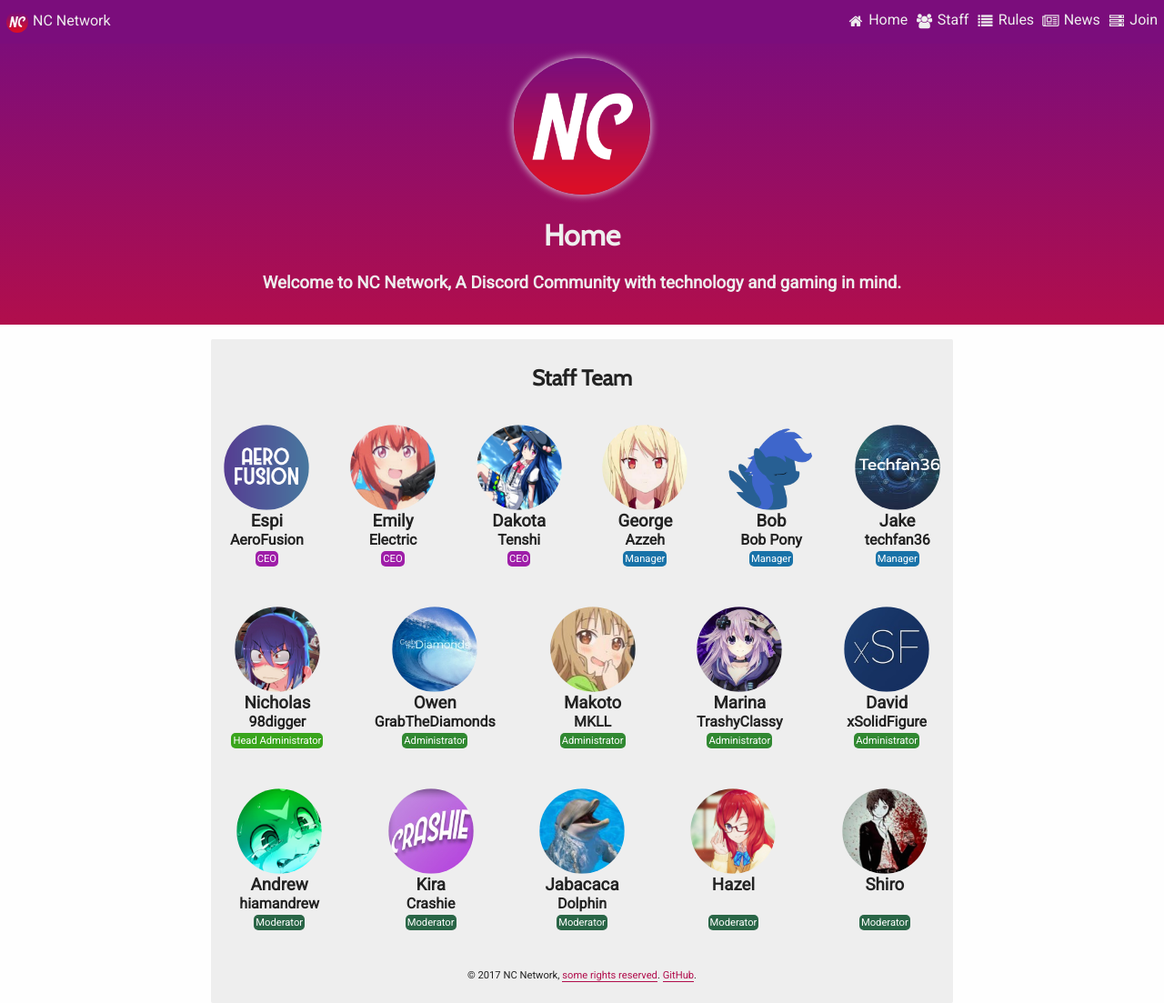
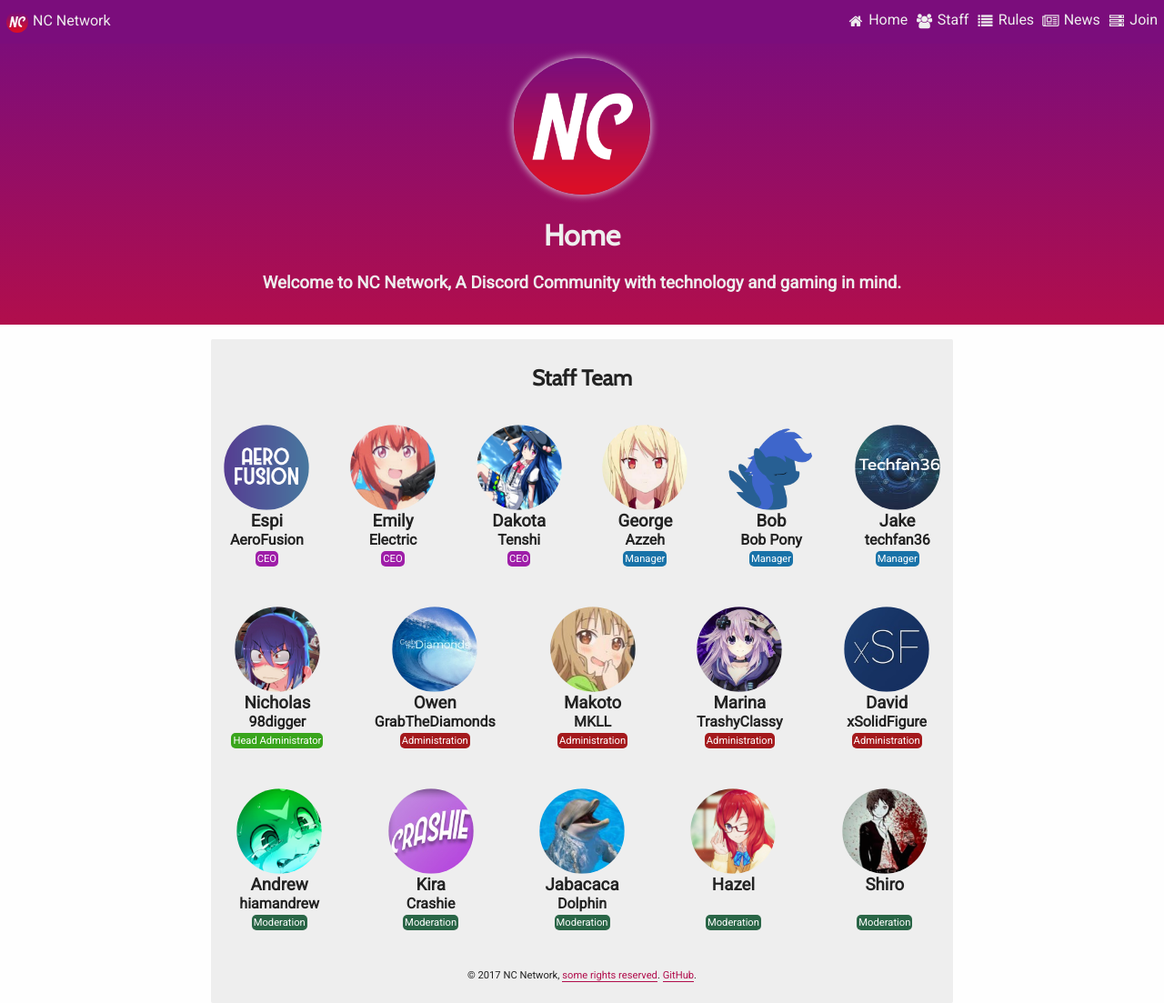
Before and after one commit to xwinbyte/NetskyWebsite, a Jekyll site: the page built from index.html, in a window 1280 px wide and 1103 px high. Shown: the whole window at 91% size. Built offline with Jekyll 4.4.1, drawn with Linux system fonts in a browser that asks for light colours.

Commit message:
Update staff.html

```diff
--- a/_includes/staff.html
+++ b/_includes/staff.html
@@ -29,7 +29,8 @@
     {% else %}
     <h3>{% if person.alias %}{{ person.alias }}{% else %}{{ person.name }}{% endif %}</h3>
     {% endif %}
-    {% if person.headadmin == true %}<span class="staff-badge head-admin">Head Administrator</span>{% else %}<span class="staff-badge admin">Administrator</span>{% endif %}
+    {% if person.headadmin == true %}<span class="staff-badge head-admin">Head Administrator</span>{% else %}<span class="staff-badge
+      ">Administration</span>{% endif %}
   </div>
   {% endif %}
 {% endfor %}
@@ -47,7 +48,7 @@
     <h3>{% if person.alias %}{{ person.alias }}{% else %}{{ person.name }}{% endif %}</h3>
     <h4>&nbsp;</h4>
     {% endif %}
-    <span class="staff-badge mod">Moderator</span>
+    <span class="staff-badge mod">Moderation</span>
   </div>
   {% endif %}
 {% endfor %}
```
